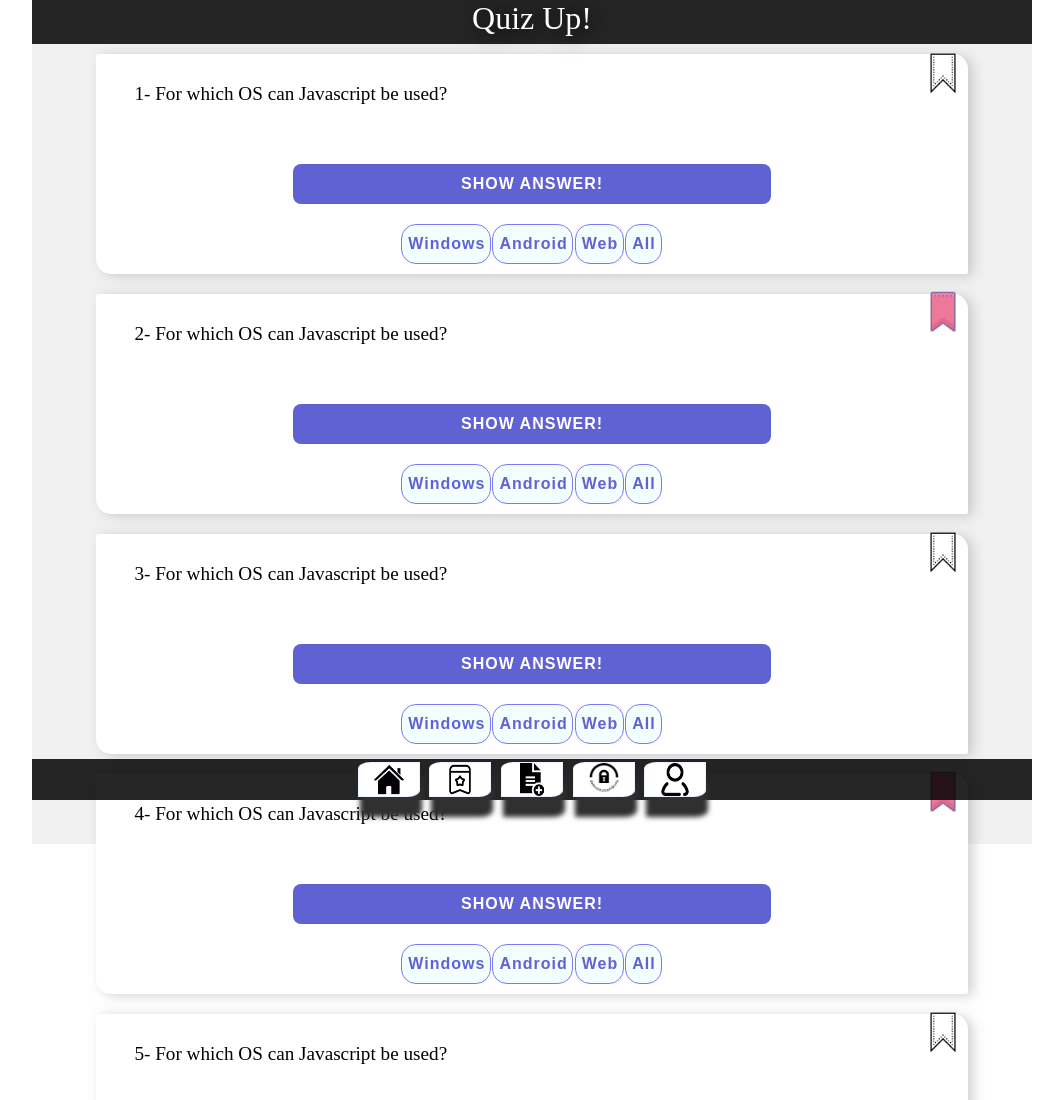
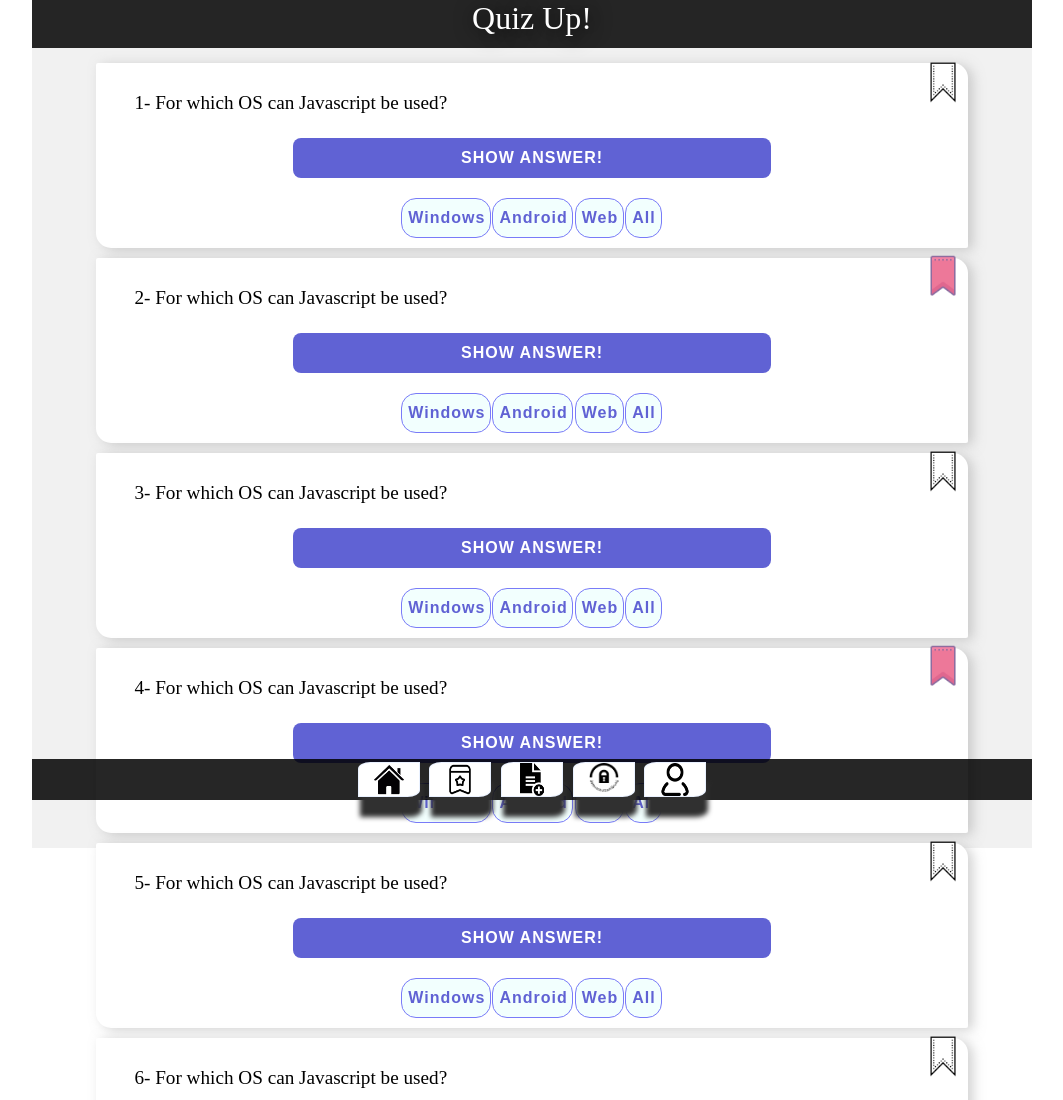
Before and after one commit to NimaHBB/Quiz-App, a plain HTML site: page index.html in a window 1280 px wide. Shown: the top 1100 px of the page, without its empty margins (108-1171 px from the left). Drawn offline with Linux system fonts and the light colour scheme.

Commit message:
style edited

```diff
--- a/style.css
+++ b/style.css
@@ -25,7 +25,7 @@ html {
   background-color: rgb(37 37 37);
   color: rgb(255 255 255);
   z-index: 1;
-    height: 5.5vh;
+  height: 6vh;
 }
 
 header label {
@@ -35,6 +35,7 @@ html {
 
 section {
   width: 100%;
+  margin-top: 10px;
   display: flex;
   flex-flow: column nowrap;
   justify-content: flex-start;
@@ -46,7 +47,7 @@ html {
   grid-template-columns: 100%;
   border-radius: 2px 15px;
   padding: 0 3vw;
-    margin: 10px 5vw;
+  margin: 5px 5vw;
   background-color: white;
   box-shadow: 5px 2px 12px rgb(165 165 165 / 50%);
   justify-items: center;
@@ -111,12 +112,12 @@ html {
   background-color: rgb(0 0 0 / 85%);
 }
 
-  footer a{
+footer a {
   display: flex;
-    justify-content:center;
+  justify-content: center;
   width: 19%;
   max-width: 60px;
-    background-color:white;
+  background-color: white;
   box-shadow: 2px 20px 5px #303030;
   border: 0.1rem solid rgb(144 183 255 / 20%);
   border-radius: 20% 0;
@@ -124,7 +125,7 @@ html {
   margin: 0 0.3em;
 }
 
-  footer a img{
+footer a img {
   max-width: 50%;
   bottom: 0;
 }
@@ -162,7 +163,7 @@ html {
 }
 
 .button {
-    margin-top: 40px;
+  margin-top: 5px;
   border-radius: 0.5rem;
   background-color: #6062d4;
   border: none;
@@ -188,7 +189,7 @@ html {
   color: #6062d4;
   border: 1px solid #797bf8;
 }
-  form{
+form {
   max-width: 100%;
   list-style-type: none;
   display: flex;
```
Lines whose indentation alone changed are shown as unchanged.
